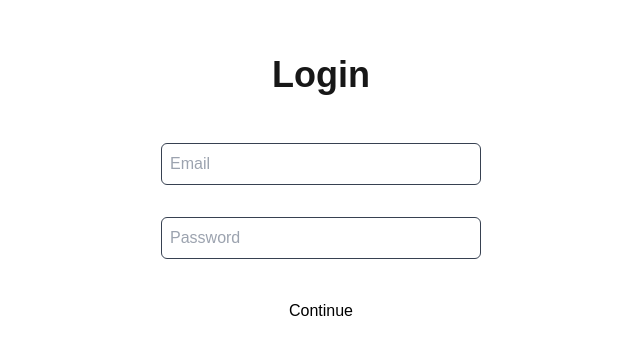
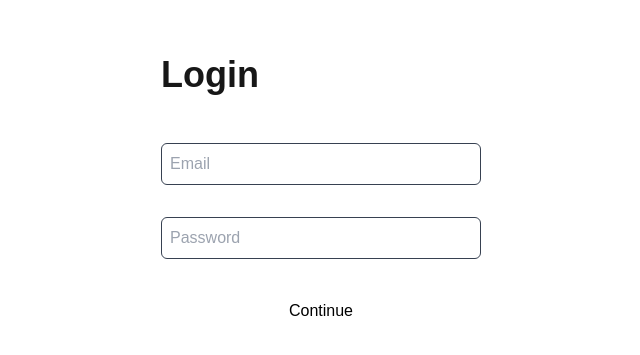
Before and after one commit to Sarmad426/nextjs-multi-step-form, a Next.js app: page /sign-in in a window 1280 px wide. Shown: the part 231-586 px from the top of the page, without its empty margins (319-959 px from the left). Built offline with nearby package versions, Linux system fonts and the light colour scheme; no server answers.

Commit message:
Protected the routes

```diff
--- a/app/(auth)/sign-in/page.tsx
+++ b/app/(auth)/sign-in/page.tsx
@@ -5,9 +5,10 @@ import { signInWithEmailAndPassword } from "firebase/auth";
 import { auth } from "@/firebaseConfig";
 import { FirebaseError } from "firebase/app";
 import { useAuth } from "@/components/context/AuthContext";
+import { redirect } from "next/navigation";
 
 function Login() {
-  const { user, logOut } = useAuth();
+  const { user } = useAuth();
 
   const [email, setEmail] = useState("");
   const [password, setPassword] = useState("");
@@ -25,21 +26,20 @@ function Login() {
     }
   };
 
+  if (user) {
+    redirect("/dashboard");
+  }
+
   return (
     <div className="h-screen flex flex-col items-center justify-center">
-      {user?.email}
-      {user && (
-        <button
-          onClick={() => logOut()}
-          className="bg-white text-black rounded-md p-2 cursor-pointer"
-        >
-          Logout
-        </button>
-      )}
+      <div>
         <h2 className="my-12 lg:text-4xl md:text-3xl text-2xl font-semibold">
           Login
         </h2>
-      <form onSubmit={handleLogin} className="flex flex-col items-center gap-8">
+        <form
+          onSubmit={handleLogin}
+          className="flex flex-col items-center gap-8"
+        >
           <input
             type="email"
             placeholder="Email"
@@ -63,6 +63,7 @@ function Login() {
         </form>
         {error && <p>{error}</p>}
       </div>
+    </div>
   );
 }
 
--- /dev/null
+++ b/app/(dashboard)/dashboard/page.tsx
@@ -0,0 +1,26 @@
+"use client";
+
+import { useAuth } from "@/components/context/AuthContext";
+import { redirect } from "next/navigation";
+
+const Dashboard = () => {
+  const { user, logOut } = useAuth();
+
+  if (!user) redirect("/sign-in");
+
+  return (
+    <div className="h-screen flex flex-col items-center justify-center">
+      {user?.email}
+      {user && (
+        <button
+          onClick={() => logOut()}
+          className="bg-white text-black rounded-md p-2 cursor-pointer"
+        >
+          Logout
+        </button>
+      )}
+    </div>
+  );
+};
+
+export default Dashboard;
```
Lines whose indentation alone changed are shown as unchanged.
